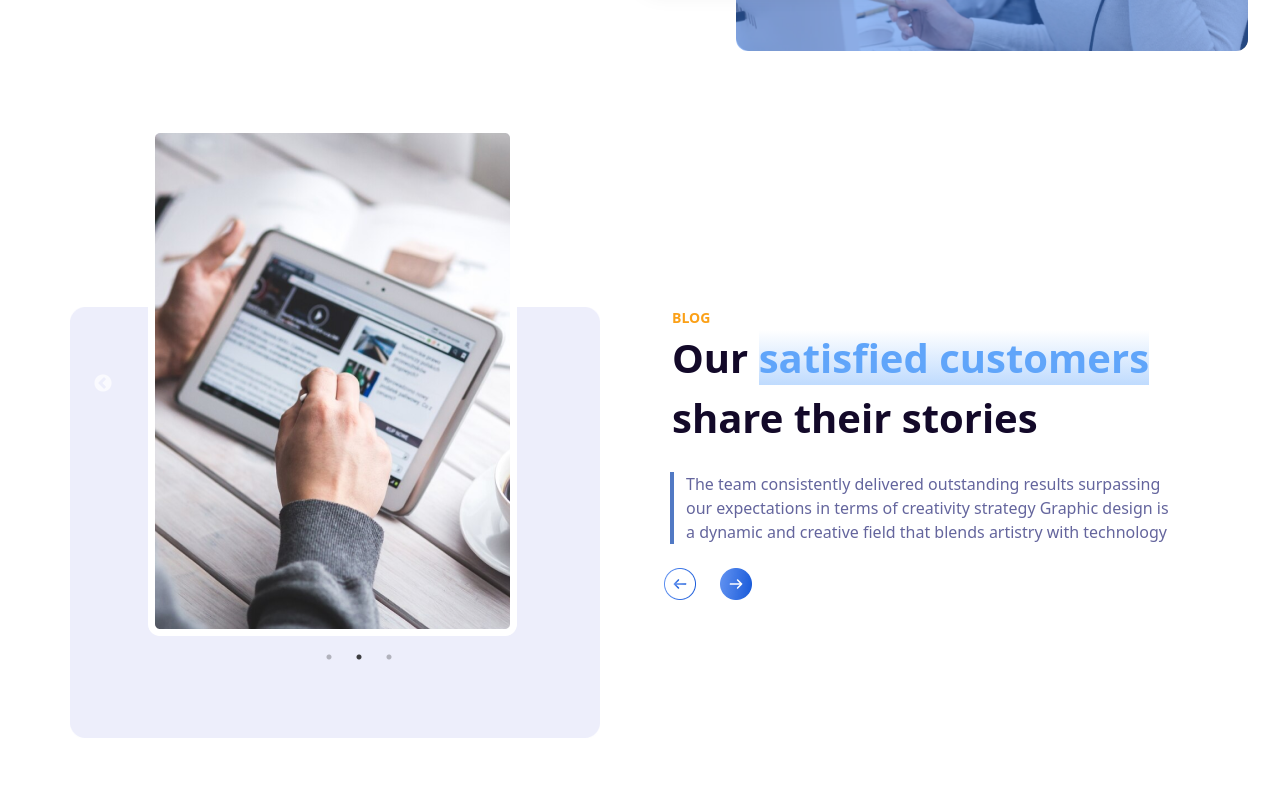
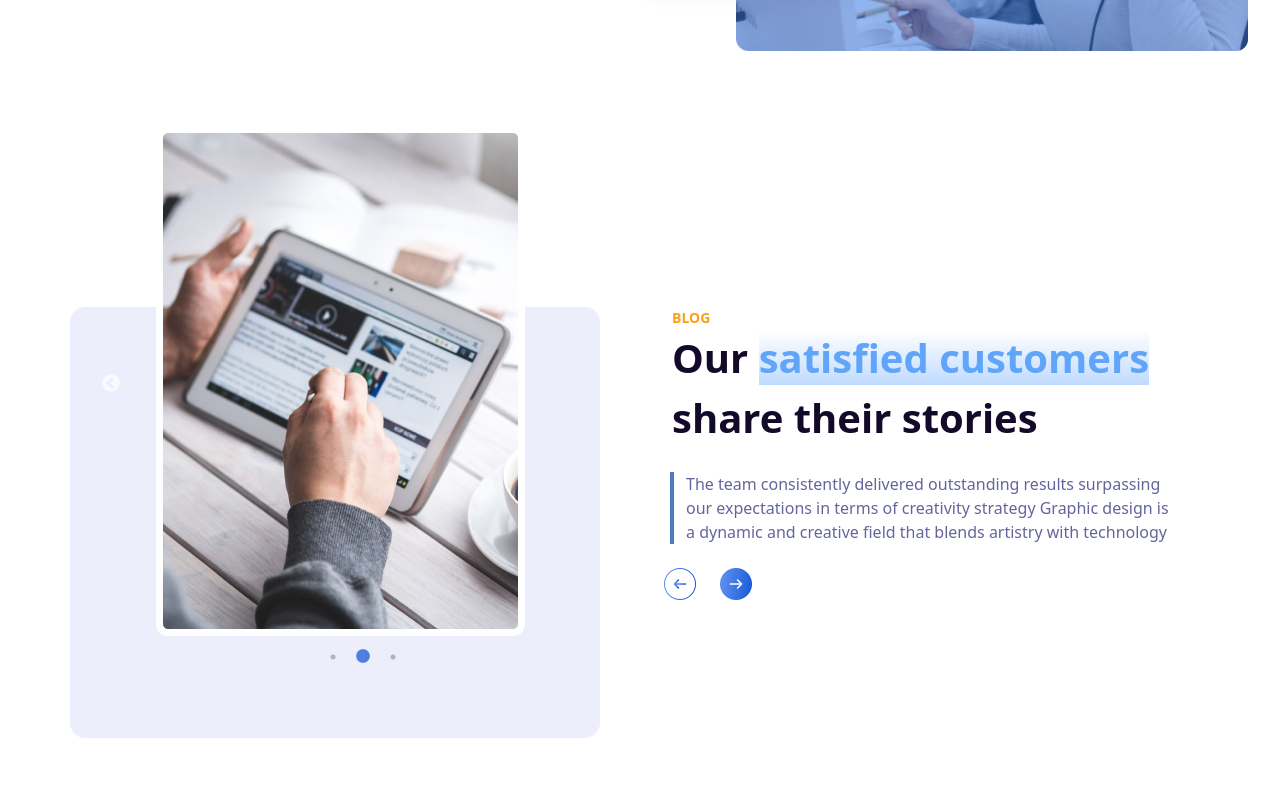
Before and after one commit to RashedAkash/webWhiz, a React (Vite) app: page / in a window 1280 px wide. Shown: the part 3340-4140 px from the top of the page. Built offline with nearby package versions, Linux system fonts and the light colour scheme.

Commit message:
slick slider create

```diff
--- /dev/null
+++ b/src/Components/CustomDot.jsx
@@ -0,0 +1,15 @@
+export const CustomDot = ({ onClick, active }) => (
+  <button
+    type="button"
+    onClick={onClick}
+    style={{
+      width: '50px',
+      height: '4px',
+      backgroundColor: active ? '#000' : '#ccc',
+      borderRadius: '50%',
+      border: 'none',
+      margin: '0 10px',
+      cursor: 'pointer',
+    }}
+  />
+);
--- a/src/Pages/Blog/Blog.jsx
+++ b/src/Pages/Blog/Blog.jsx
@@ -58,7 +58,7 @@ const Blog = () => {
           <div className='   md:w-1/2'>
               <div className=' relative '  >
                 <img src={backgroundImage} alt="" />
-                <div className=' md:pl-12 absolute left-0 right-0 mx-auto bottom-24 '>
+                <div className=' md:pl-14 absolute left-0 right-0 mx-auto bottom-24 '>
                    <BlogLeft />
                </div>
           </div>
--- a/src/Pages/Blog/BlogLeft.jsx
+++ b/src/Pages/Blog/BlogLeft.jsx
@@ -2,14 +2,16 @@ import Slider from "react-slick";
 import blogImg from '../../assets/images/blg.png'
 import backgroundImage from '../../assets/images/blogbg.png'
 
+
 const BlogLeft = () => {
    var settings = {
       dots: true,
-      infinite: false,
+      infinite: true,
       speed: 500,
       slidesToShow: 1,
       slidesToScroll: 1,
      initialSlide: 1,
+
 
       responsive: [
         {
--- a/src/index.css
+++ b/src/index.css
@@ -9,3 +9,8 @@
 .slick-slide > div{
 margin: 0 30px;
 }
+
+.slick-dots li.slick-active button:before{
+  color: #185AD9 !important;
+  font-size: 1rem !important;
+}
```
